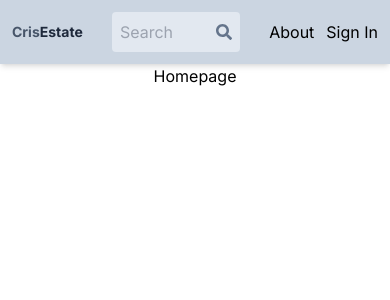
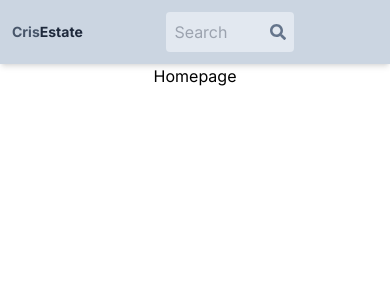
Before and after one commit to EmmanuelOBUjunior/estate, a Next.js app in the folder client/: page / in a window 390 px wide. Shown: the top 300 px of the page. Built offline with nearby package versions, Linux system fonts and the light colour scheme.

Commit message:
working on navbar component

```diff
--- a/client/components/Nav.jsx
+++ b/client/components/Nav.jsx
@@ -20,9 +20,9 @@ const Nav = () => {
         </form>
 
         <ul className='flex gap-3'>
-            <li className='hidden sm:inline'>Home</li>
-            <li>About</li>
-            <li>Sign In</li>
+            <li className='text-slate-600 hover:underline hidden sm:inline'>Home</li>
+            <li className='hidden sm:inline'>About</li>
+            <li className='hidden sm:inline'>Sign In</li>
         </ul>
         </div>
     </nav>
```
